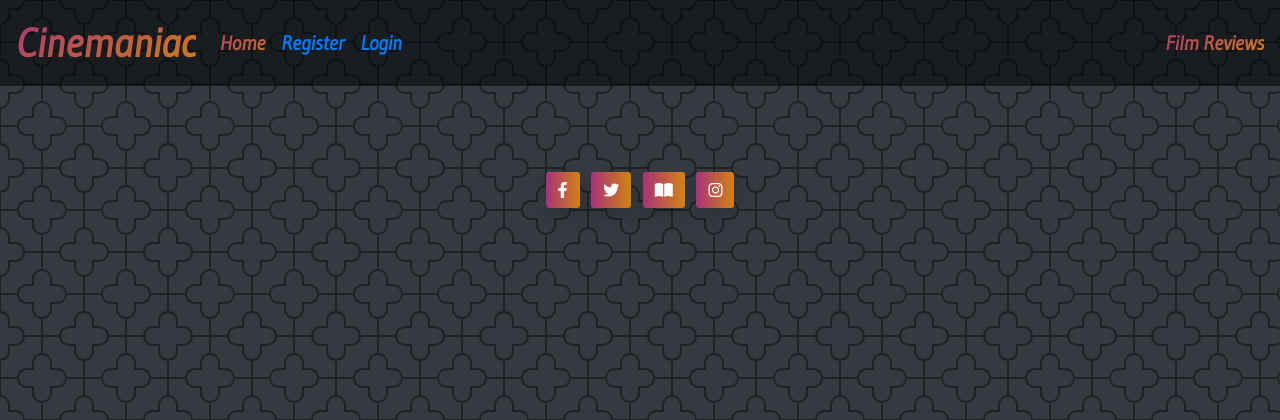
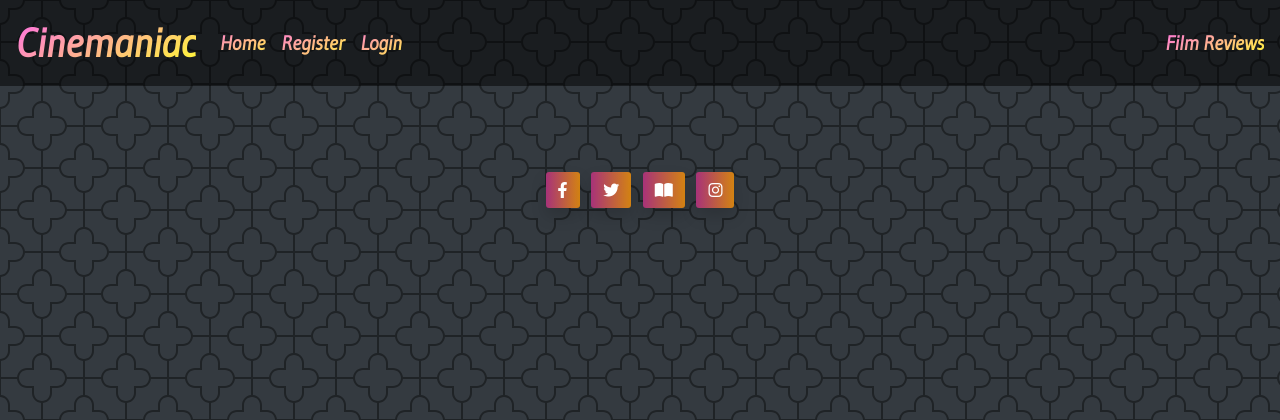
Before and after one commit to FullstackSammy/movie-review-blog, a Django app: page / in a window 1280 px wide. Shown: the top 420 px of the page. Run offline with Django 3.2, Linux system fonts and the light colour scheme; data that the repository does not hold is empty.

Commit message:
added styling to base.html and style.css

```diff
--- a/static/css/style.css
+++ b/static/css/style.css
@@ -54,15 +54,17 @@ h2 {
 .navbar-brand {
   font-size: 40px;
   font-weight: bold;
+  filter: brightness(200%);
 }
 
 .nav-item, .navbar-text {
   font-size: 20px;
   font-weight: bold;
+  filter: brightness(200%);
 }
 
 .nav-item:hover {
-  filter: brightness(150%) !important;
+  filter: brightness(250%) !important;
 }
 
 .card-title:hover {
--- a/templates/base.html
+++ b/templates/base.html
@@ -39,10 +39,10 @@
                 </li>
                 {% else %}
                 <li class="nav-item">
-                    <a class="nav-link" href="#">Register</a>
+                    <a class="nav-link gradient-text" href="#">Register</a>
                 </li>
                 <li class="nav-item">
-                    <a class="nav-link" href="#">Login</a>
+                    <a class="nav-link gradient-text" href="#">Login</a>
                 </li>
                 {% endif %}
             </ul>
```
